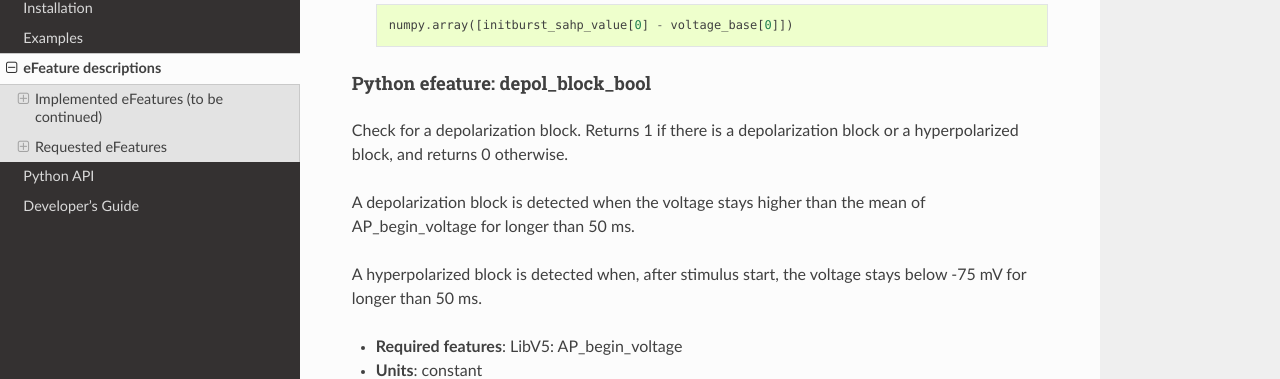
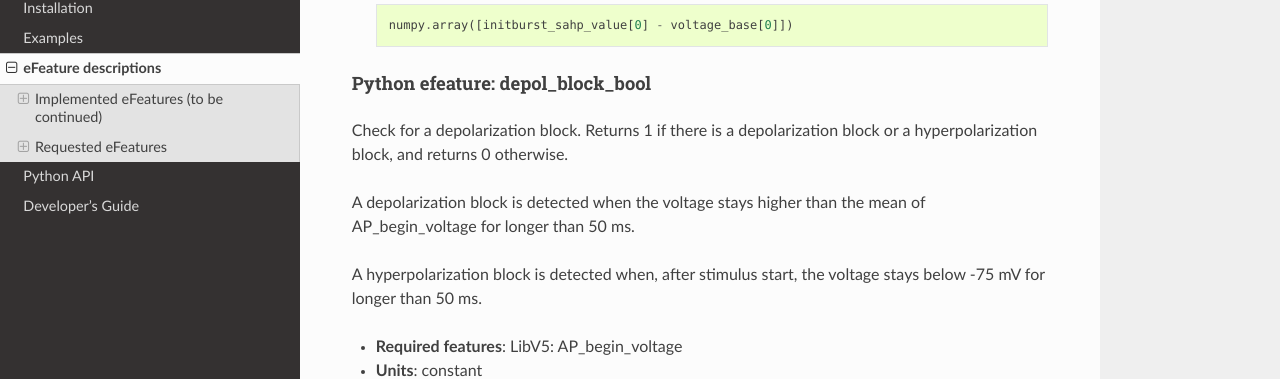
Before and after one commit to BlueBrain/eFEL, a Sphinx documentation site: the page built from docs/source/eFeatures.rst, in a window 1280 px wide and 900 px high, scrolled down 42057 px. Shown: the part 137-516 px from the top of the window. Built offline with Sphinx 7.4.7 and the Read the Docs theme 2.0.0, drawn with Linux system fonts in a browser that asks for light colours.

Commit message:
hyperpolarized -> hyperpolarization in depol_bloack_bool doc

```diff
--- a/docs/source/eFeatures.rst
+++ b/docs/source/eFeatures.rst
@@ -1929,11 +1929,11 @@ Slow AHP voltage from voltage base after initial burst
 Python efeature: depol_block_bool
 ~~~~~~~~~~~~~~~~~~~~~~~~~~~~~~~~~
 
-Check for a depolarization block. Returns 1 if there is a depolarization block or a hyperpolarized block, and returns 0 otherwise.
+Check for a depolarization block. Returns 1 if there is a depolarization block or a hyperpolarization block, and returns 0 otherwise.
 
 A depolarization block is detected when the voltage stays higher than the mean of AP_begin_voltage for longer than 50 ms.
 
-A hyperpolarized block is detected when, after stimulus start, the voltage stays below -75 mV for longer than 50 ms.
+A hyperpolarization block is detected when, after stimulus start, the voltage stays below -75 mV for longer than 50 ms.
 
 - **Required features**: LibV5: AP_begin_voltage
 - **Units**: constant
```
